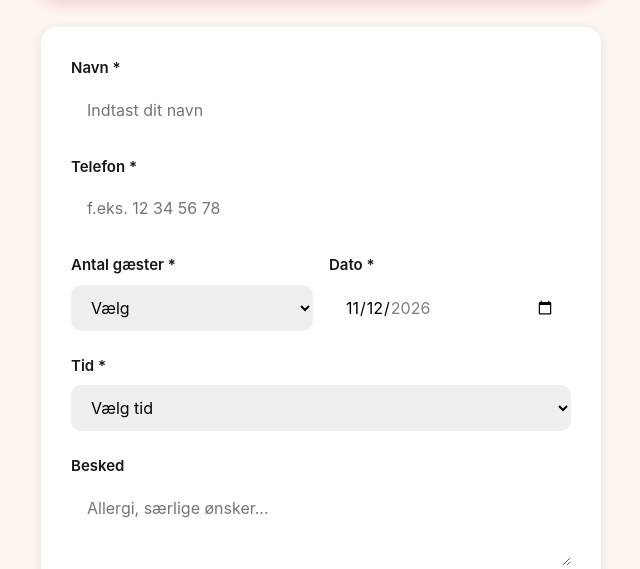
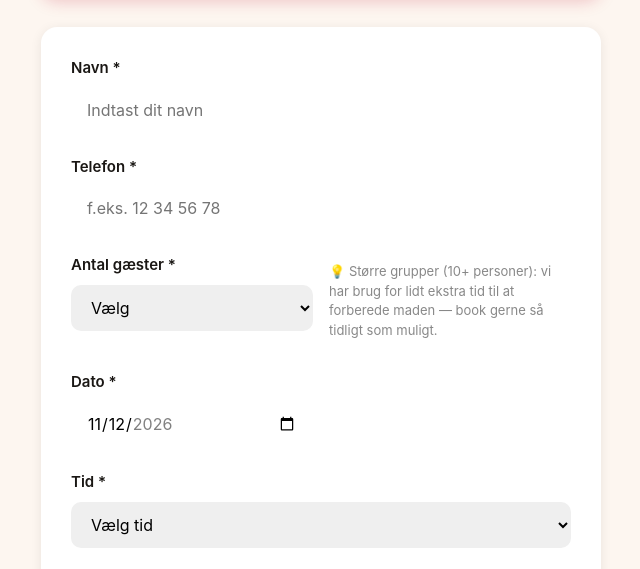
Before and after one commit to ThorandLoke/harbin-kitchen, a plain HTML site: page book-bord.html in a window 1280 px wide. Shown: the part 157-726 px from the top of the page, without its empty margins (319-959 px from the left). Drawn offline with nearby package versions, Linux system fonts and the light colour scheme.

Commit message:
Booking: add hint for large groups (extra prep time needed)
- Add small hint under guest selector: larger groups (10+ people)
  need extra prep time, please book as early as possible
- Rationale for the 10-person boundary: kitchen needs more lead
  time for big groups, so the hint makes it explicit
- Bump service worker cache v58 -> v59

```diff
--- a/book-bord.html
+++ b/book-bord.html
@@ -96,6 +96,13 @@
       color: #888;
       margin-top: 20px;
       margin-bottom: 8px;
+    }
+    .form-hint {
+      font-size: 13px;
+      color: #888;
+      margin-top: 8px;
+      margin-bottom: 0;
+      line-height: 1.5;
     }
     .submit-btn {
       width: 100%;
@@ -290,6 +297,8 @@ height="0" width="0" style="display:none;visibility:hidden"></iframe></noscript>
           <label>Antal personer <span class="required">*</span></label>
           <input type="number" id="booking-guests-custom" min="11" max="200" placeholder="f.eks. 15">
         </div>
+
+        <p class="form-hint">💡 Større grupper (10+ personer): vi har brug for lidt ekstra tid til at forberede maden — book gerne så tidligt som muligt.</p>
 
         <div class="form-group">
           <label>Dato <span class="required">*</span></label>
--- a/service-worker.js
+++ b/service-worker.js
@@ -1,4 +1,4 @@
-const CACHE_NAME = 'harbin-kitchen-v58';
+const CACHE_NAME = 'harbin-kitchen-v59';
 const ASSETS = [
   '/',
   '/index.html',
```
